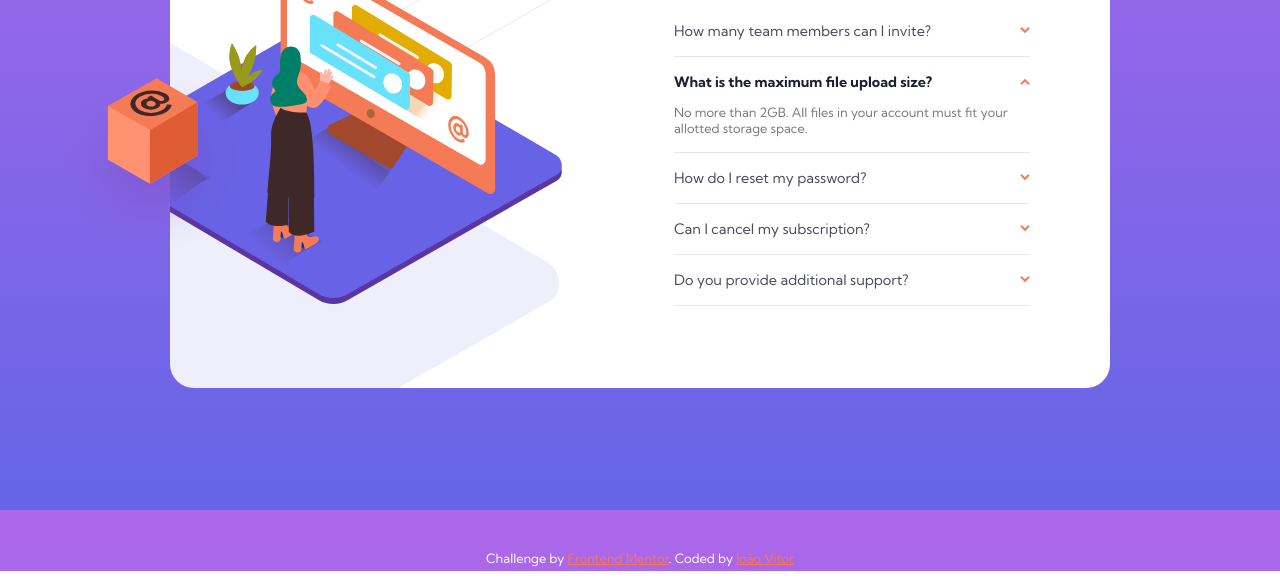
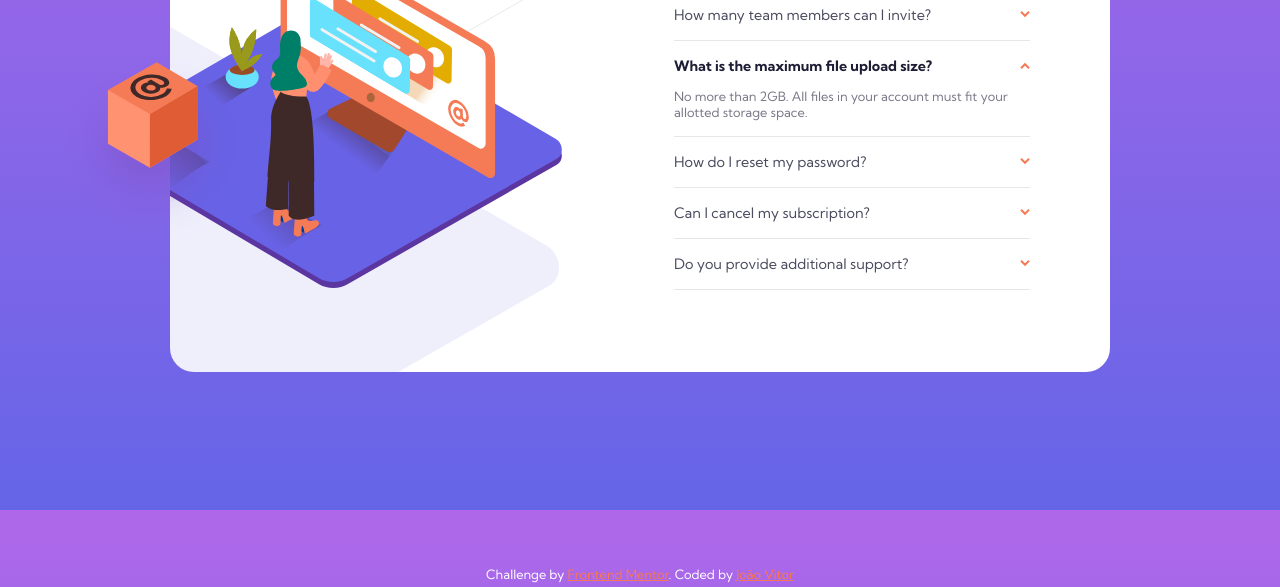
Before and after one commit to jvssvj/Faq-Accordion-Card-Main, a plain HTML site: page index.html in a window 1280 px wide. Shown: the part 290-877 px from the top of the page. Drawn offline with Linux system fonts and the light colour scheme.

Commit message:
Update index.css

```diff
--- a/assets/css/index.css
+++ b/assets/css/index.css
@@ -25,7 +25,6 @@ body {
     font-family: 'Kumbh Sans', sans-serif;
     background-image: linear-gradient(to bottom, var(--LinearBG1), var(--LinearBG2));
     background-attachment: fixed;
-    margin: 1em;
 }
 
 .card {
@@ -109,7 +108,7 @@ p {
 .attribution {
     display: block;
     position: absolute;
-    margin-top: 54em;
+    margin-top: 58em;
     padding: .3rem;
     text-align: center;
     z-index: 1;
```
